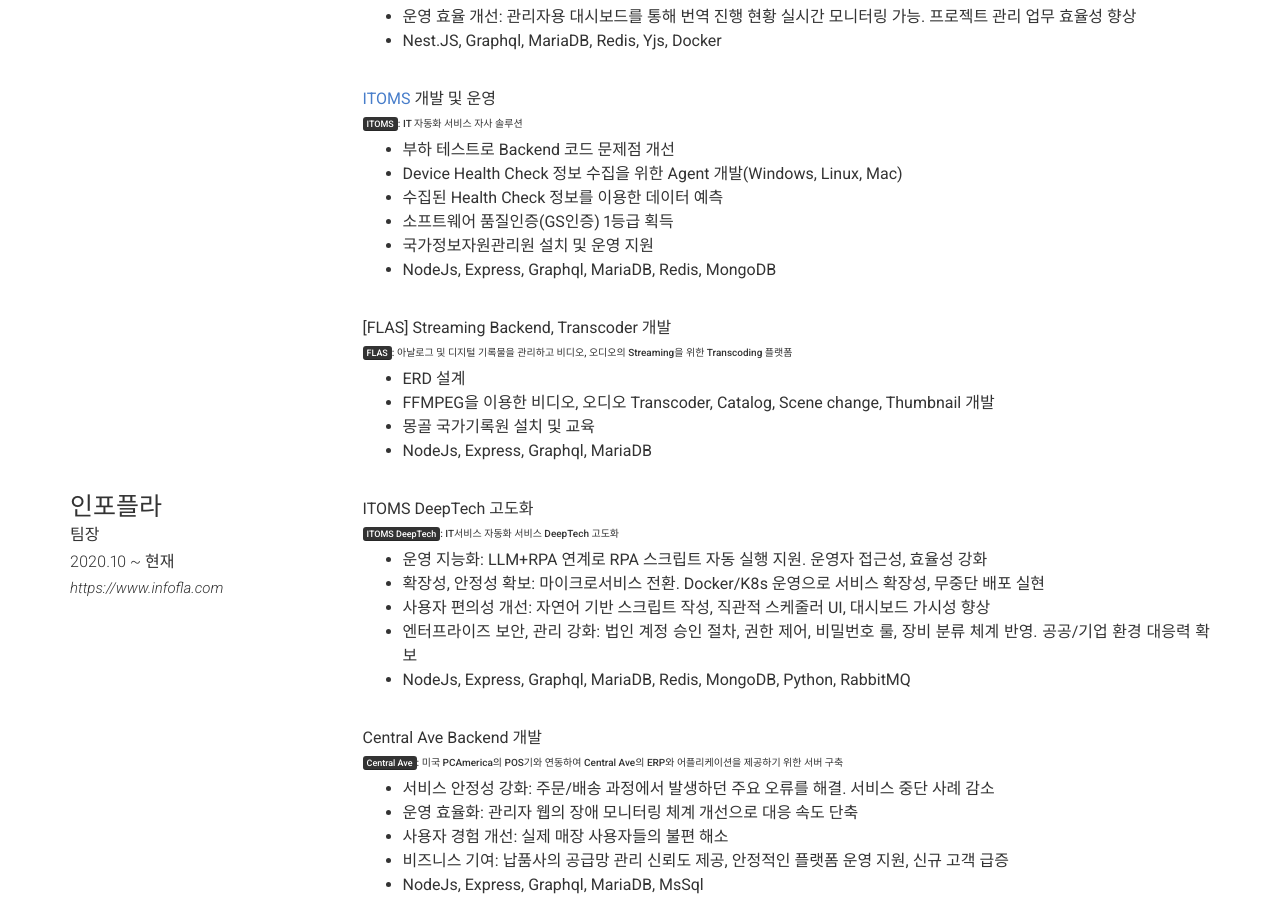
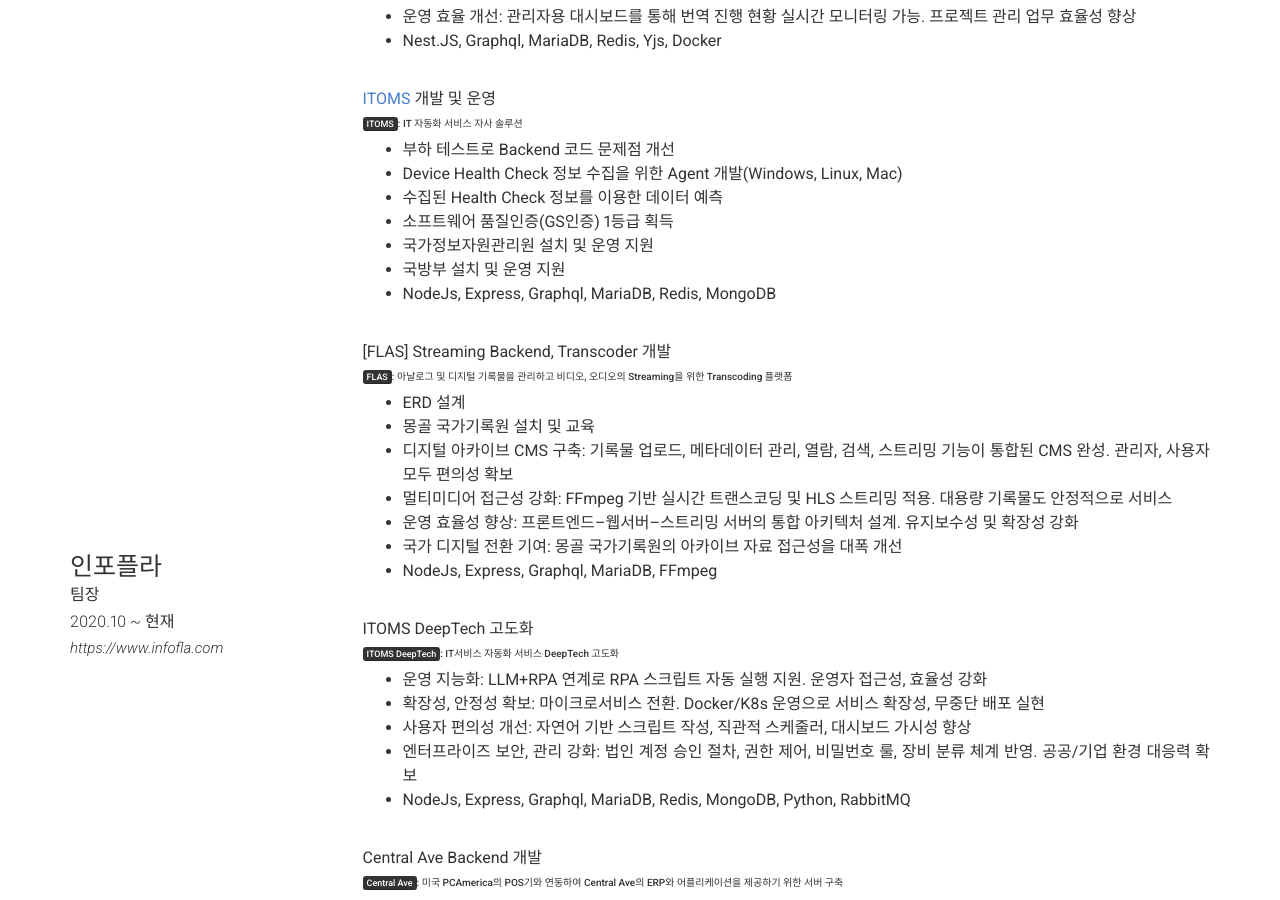
Before and after one commit to kwon-hm/kwon-hm.github.io, a Jekyll site: the page built from index.md, in a window 1280 px wide and 900 px high, scrolled down 930 px. Built offline with Jekyll 4.4.1, drawn with Linux system fonts in a browser that asks for light colours; nearby versions of some CDN libraries.

Commit message:
이력서 오타 수정

```diff
--- a/_config.yml
+++ b/_config.yml
@@ -102,20 +102,24 @@ content:
             - 수집된 Health Check 정보를 이용한 데이터 예측
             - 소프트웨어 품질인증(GS인증) 1등급 획득
             - 국가정보자원관리원 설치 및 운영 지원
+            - 국방부 설치 및 운영 지원
             - NodeJs, Express, Graphql, MariaDB, Redis, MongoDB <br><br>
 
           [FLAS] Streaming Backend, Transcoder 개발 <br>
           ##### <mark>FLAS</mark>: 아날로그 및 디지털 기록물을 관리하고 비디오, 오디오의 Streaming을 위한 Transcoding 플랫폼 <br>
             - ERD 설계
-            - FFMPEG을 이용한 비디오, 오디오 Transcoder, Catalog, Scene change, Thumbnail 개발
             - 몽골 국가기록원 설치 및 교육
-            - NodeJs, Express, Graphql, MariaDB <br><br>
+            - 디지털 아카이브 CMS 구축: 기록물 업로드, 메타데이터 관리, 열람, 검색, 스트리밍 기능이 통합된 CMS 완성. 관리자, 사용자 모두 편의성 확보
+            - 멀티미디어 접근성 강화: FFmpeg 기반 실시간 트랜스코딩 및 HLS 스트리밍 적용. 대용량 기록물도 안정적으로 서비스
+            - 운영 효율성 향상: 프론트엔드–웹서버–스트리밍 서버의 통합 아키텍처 설계. 유지보수성 및 확장성 강화
+            - 국가 디지털 전환 기여: 몽골 국가기록원의 아카이브 자료 접근성을 대폭 개선
+            - NodeJs, Express, Graphql, MariaDB, FFmpeg <br><br>
 
           ITOMS DeepTech 고도화 <br>
           ##### <mark>ITOMS DeepTech</mark>: IT서비스 자동화 서비스 DeepTech 고도화 <br>
             - 운영 지능화: LLM+RPA 연계로 RPA 스크립트 자동 실행 지원. 운영자 접근성, 효율성 강화
             - 확장성, 안정성 확보: 마이크로서비스 전환. Docker/K8s 운영으로 서비스 확장성, 무중단 배포 실현
-            - 사용자 편의성 개선: 자연어 기반 스크립트 작성, 직관적 스케줄러 UI, 대시보드 가시성 향상
+            - 사용자 편의성 개선: 자연어 기반 스크립트 작성, 직관적 스케줄러, 대시보드 가시성 향상
             - 엔터프라이즈 보안, 관리 강화: 법인 계정 승인 절차, 권한 제어, 비밀번호 룰, 장비 분류 체계 반영. 공공/기업 환경 대응력 확보
             - NodeJs, Express, Graphql, MariaDB, Redis, MongoDB, Python, RabbitMQ <br><br>
 
```
